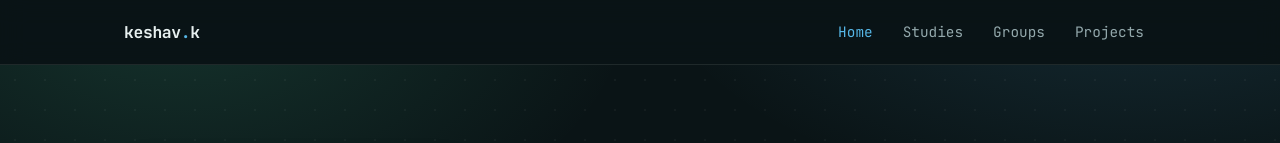
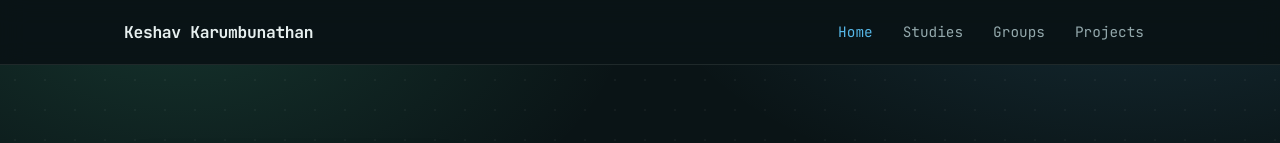
Before and after one commit to Kuku371/portfolio, a React (Create React App) app: page / in a window 1280 px wide. Shown: the top 143 px of the page. Built offline with nearby package versions, Linux system fonts and the light colour scheme.

Commit message:
Update Navbar.js

```diff
--- a/src/components/Navbar.js
+++ b/src/components/Navbar.js
@@ -15,7 +15,7 @@ export default function Navbar() {
     <header className="nav">
       <div className="wrap nav__inner">
         <NavLink to="/" className="nav__brand" onClick={() => setOpen(false)}>
-          keshav<span className="dot">.</span>k
+          Keshav Karumbunathan
         </NavLink>
 
         <button
```
